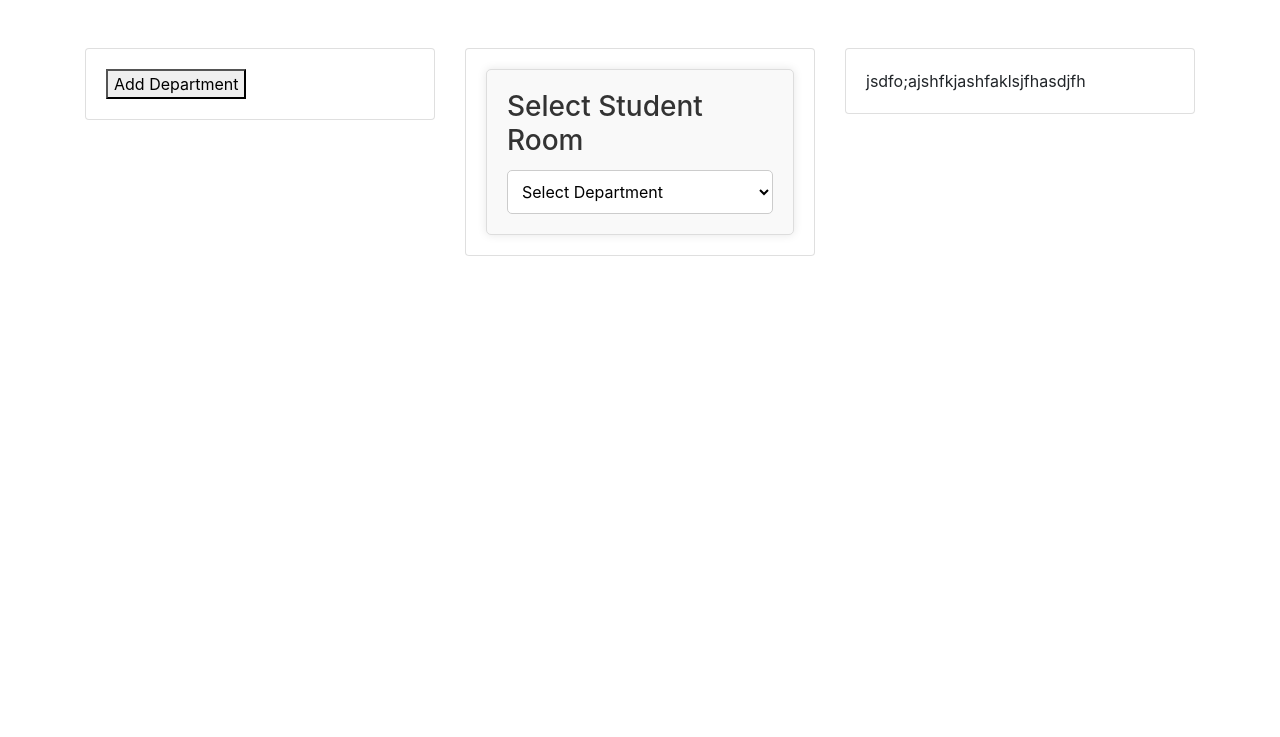
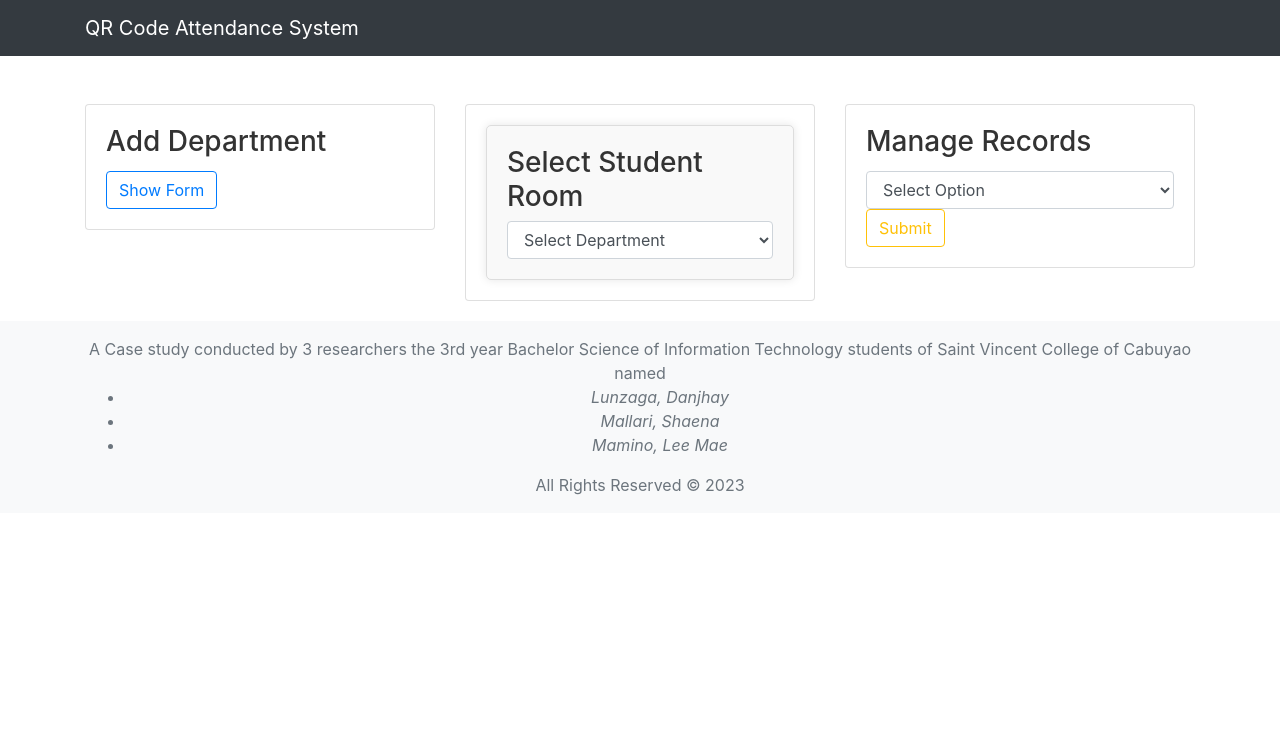
Before and after one commit to inamonanymous/case_study_lunzaga_mamino_mallari, a Flask app: page /dashboard in a window 1280 px wide. Shown: the top 737 px of the page. After the commit the page ends 495 px from the top, so only its background shows below. Run offline with Flask 3, Linux system fonts and the light colour scheme; a user stored in the database is signed in; some libraries are stand-ins or nearby versions.

Commit message:
improved ui and added manage records

```diff
--- a/app.py
+++ b/app.py
@@ -1,5 +1,5 @@
 from flask import Flask, request, render_template, redirect, url_for, session, jsonify
-
+from sqlalchemy import and_, or_
 from flask_migrate import Migrate
 import qrcode
 import os
@@ -14,11 +14,128 @@
 app.secret_key = "mamino_mallari_lunzaga"
 migrate = Migrate(app, db)
 
-def generate_file_name(year_folder, section_folder, current_date=date.today().strftime("%Y-%m-%d")):
-    data_folder = os.path.join('attendance_data', year_folder, section_folder)
+def generate_file_name(dept_folder, year_folder, section_folder, current_date=date.today().strftime("%Y-%m-%d")):
+    data_folder = os.path.join('attendance_data', dept_folder, year_folder, section_folder)
     os.makedirs(data_folder, exist_ok=True)
 
     return os.path.join(data_folder, f"attendance_at_{current_date}.csv")
+
+@app.route('/delete-department/<int:id>', methods=['DELETE'])
+def delete_department(id):
+    if 'username' not in session:
+        return redirect(url_for('index'))
+    target_department = Department.query.filter_by(id=id).first()
+    if not target_department:
+        return jsonify({"message": "not deleted"})
+    db.session.delete(target_department)
+    db.session.commit()
+    return jsonify({"message": "deleted"})
+
+@app.route('/filter-departments', methods=['GET'])
+def filter_departments():
+    if 'username' in session:
+        course = request.args.get("course")
+        year = request.args.get("year")
+        section = request.args.get("section")
+
+        query = Department.query
+
+        if course:
+            query = query.filter(Department.course == str(course))
+
+        if year:
+            query = query.filter(Department.year == str(year))
+
+        if section:
+            query = query.filter(Department.section == str(section))
+
+        departments = query.all()
+
+        departments_list = [{
+            'id': i.id,
+            'course': i.course,
+            'year': i.year,
+            'section': i.section,
+        } for i in departments]
+
+        return jsonify(departments_list)
+
+    return redirect(url_for('index'))
+
+@app.route('/filter-students', methods=['GET'])
+def filter_students():
+    if 'username' in session:
+        course = request.args.get("course")
+        year = request.args.get("year")
+        section = request.args.get("section")
+
+        query = db.session.query(
+            Student.firstname,
+            Student.surname,
+            Student.student_number,
+            Department.course,
+            Department.year,
+            Department.section,
+            Student.qrcode
+        ).join(Department, and_(Student.department == Department.id))
+
+        if course:
+            query = query.filter(Department.course == str(course))
+
+        if year:
+            query = query.filter(Department.year == str(year))
+
+        if section:
+            query = query.filter(Department.section == str(section))
+
+
+        students = query.all()
+
+        students_list = [{
+            'student_firstname': i.firstname,
+            'student_surname': i.surname,
+            'student_number': i.student_number,
+            'department_course': i.course,
+            'department_year': i.year,
+            'department_section': i.section,
+            'student_qrcode': i.qrcode
+        } for i in students]
+
+        return jsonify(students_list)
+
+    return redirect(url_for('index'))
+
+@app.route('/manage-records')
+def manage_records():
+    if 'username' in session:
+        option = request.args.get("manage-records-select")
+        department_courses = Department.query.with_entities(Department.course).distinct().all()
+        department_years = Department.query.with_entities(Department.year).distinct().all()
+        department_sections = Department.query.with_entities(Department.section).distinct().all()
+        if option=="1":
+            departments = Department.query.all()
+            return render_template('manage-department.html', departments=departments,
+                                department_courses=department_courses,
+                                department_years=department_years,
+                                department_sections=department_sections)
+
+        students = Student.query.\
+            with_entities(Student.firstname,
+                      Student.surname,
+                      Student.student_number,
+                      Department.course,
+                      Department.year,
+                      Department.section,
+                      Student.qrcode
+                      ).\
+            join(Department, Student.department == Department.id).all()
+
+        return render_template('manage-students.html',
+                               students=students,
+                               department_courses=department_courses,
+                               department_years=department_years,
+                               department_sections=department_sections)
+    return redirect(url_for('index'))
 
 @app.route('/')
 def index():
@@ -183,7 +300,7 @@
         if student:
             student_dept = Department.query.filter_by(id=student.department).first()
             current_date = date.today().strftime("%Y-%m-%d")
-            filename = generate_file_name(student_dept.year, student_dept.section, current_date)
+            filename = generate_file_name(student_dept.course, student_dept.year, student_dept.section, current_date)
 
             # Check if the CSV file exists
             if not os.path.exists(filename):
@@ -213,7 +330,7 @@
                 with open(filename, mode='a', newline='') as csv_file:
                     csv_writer = csv.DictWriter(csv_file, fieldnames=data[0].keys())
                     csv_writer.writerows(data)
-                return f"Student added to CSV file at {student_dept.year}, Year and {student_dept.section}, Section"
+                return f"Student added to CSV file at Course: ({student_dept.course}), Year: ({student_dept.year}) and Section:  ({student_dept.section})"
             else:
                 return "Student already in CSV file."
 
--- a/attendance_data/1st/1a1/attendance_at_2023-11-10.csv
+++ /dev/null
@@ -1,2 +0,0 @@
-student_number,firstname,surname,department
-goatpg,Steph,Curry,1
--- a/attendance_data/2nd/2a1/attendance_at_2023-10-04.csv
+++ /dev/null
@@ -1,2 +0,0 @@
-student_number,firstname,surname,department
-unique123,Kyrie,Irving,Educ
--- a/attendance_data/3rd/3a3/attendance_at_2023-10-04.csv
+++ /dev/null
@@ -1,3 +0,0 @@
-
-AY2021-00001,Lee Mae,Mamino,IT
-AY2021-00010,Shaena ,Mallari,CS
--- a/attendance_data/3rd/3a3/attendance_at_2023-10-11.csv
+++ /dev/null
@@ -1,3 +0,0 @@
-student_number,firstname,surname,department
-AY2021-00010,Shaena ,Mallari,CS
-AY2021-00678,Danjhay,Lunxaga,IT
--- a/attendance_data/4th/4a4/attendance_at_2023-10-10.csv
+++ /dev/null
@@ -1,2 +0,0 @@
-student_number,firstname,surname,department
-rapper420,Al,James,BSdrugs
--- a/attendance_data/3rd/3a4/attendance_at_2023-10-11.csv
+++ b/attendance_data/BSCE/1st/ARDUINO/attendance_at_2023-11-14.csv
@@ -1,2 +1,2 @@
 student_number,firstname,surname,department
-goatpg,Steph,Curry,IT
+Chivalry,Trevor,Ariza,15
--- /dev/null
+++ b/attendance_data/BSIT/3rd/3a3/attendance_at_2023-11-14.csv
@@ -0,0 +1,3 @@
+student_number,firstname,surname,department
+AY2021-00752,Stephen Joaquin,Aguilar,13
+Voldemort,Trial,Error,13
--- a/templates/dashboard.html
+++ b/templates/dashboard.html
@@ -1,15 +1,13 @@
 {% extends "layout.html" %}
 {% block body %}
 
-<link rel="stylesheet" href="https://stackpath.bootstrapcdn.com/bootstrap/4.3.1/css/bootstrap.min.css">
+
 
 <style>
-    /* Additional styles can be added here */
     .card {
-        margin-bottom: 20px; /* Adds spacing between cards */
+        margin-bottom: 20px;
     }
 
-    /* Your existing styles */
     .select_department_div {
         max-width: 400px;
         margin: 0 auto;
@@ -24,7 +22,7 @@
         color: #333;
     }
 
-    select {
+    select, input {
         width: 100%;
         padding: 10px;
         margin-top: 5px;
@@ -33,7 +31,7 @@
         background-color: #fff;
     }
 
-    #submit {
+    .btn-custom {
         display: block;
         margin-top: 10px;
         padding: 10px 20px;
@@ -44,11 +42,11 @@
         cursor: pointer;
     }
 
-    #submit:hover {
+    .btn-custom:hover {
         background-color: #0056b3;
     }
 
-    a button {
+    .btn-link-custom {
         display: block;
         margin-top: 20px;
         padding: 10px 20px;
@@ -59,29 +57,32 @@
         text-decoration: none;
     }
 
-    a button:hover {
+    .btn-link-custom:hover {
         background-color: #0056b3;
     }
 </style>
 
+
 <div class="container mt-5">
     <div class="row">
+
         <!-- First Column -->
         <div class="col-md-4">
             <div class="card">
                 <div class="card-body">
-                    <button onclick="showDeptForm(this)">
-                        Add Department
+                    <h3 class="card-title">Add Department</h3>
+                    <button class="btn btn-outline-primary" onclick="showDeptForm(this)">
+                        Show Form
                     </button>
                     <div id="department-form" style="display: none;">
                         <form action="/save-department" method="post">
-                            <label for="course">Course: </label>
-                            <input type="text" id="course" name="course"><br>
-                            <label for="year">Year: </label>
-                            <input type="text" id="year" name="year"><br>
-                            <label for="section">Section: </label>
-                            <input type="text" id="section" name="section"><br>
-                            <button type="submit">Submit</button>
+                            <label for="course">Course:</label>
+                            <input type="text" id="course" name="course" class="form-control"><br>
+                            <label for="year">Year:</label>
+                            <input type="text" id="year" name="year" class="form-control"><br>
+                            <label for="section">Section:</label>
+                            <input type="text" id="section" name="section" class="form-control"><br>
+                            <button type="submit" class="btn btn-outline-primary">Submit</button>
                         </form>
                     </div>
                 </div>
@@ -95,7 +96,7 @@
                     <form action="/get-section" method="POST" class="select_department_div">
                         <div>
                             <h3>Select Student Room</h3>
-                            <select id="deptSelect" name="dept">
+                            <select id="deptSelect" name="dept" class="form-control">
                                 <option value="" disabled selected>Select Department</option>
                                 {% for i in department_courses %}
                                     {% for j in i %}
@@ -106,23 +107,19 @@
                         </div>
                         <div id="sectionDropdown" style="display: none;">
                             <h3>Select Student Level</h3>
-                            <select id="yearSelect" name="year">
+                            <select id="yearSelect" name="year" class="form-control">
                                 <option value="" disabled selected>Select Year</option>
-                                {% for i in department_years %}
-                                    {% for j in i %}
-                                        <option value="{{ j }}">{{ j }}</option>
-                                    {% endfor %}
-                                {% endfor %}
+                                <!-- Options will be dynamically added here -->
                             </select>
                         </div>
                         <div id="sectionDropdown1" style="display: none;">
                             <h3>Select a Section</h3>
-                            <select name="section">
+                            <select name="section" class="form-control">
                                 <option value="" disabled selected>Select Section</option>
                                 <!-- Options will be dynamically added here -->
                             </select>
                         </div>
-                        <input type="submit" id="submit" value="Submit" style="display: none;">
+                        <input type="submit" id="submit" value="Submit" class="btn btn-outline-primary" style="display: none;">
                     </form>
                 </div>
             </div>
@@ -132,18 +129,38 @@
         <div class="col-md-4">
             <div class="card">
                 <div class="card-body">
-                    <!-- Content for the third container -->
-                    jsdfo;ajshfkjashfaklsjfhasdjfh
+                    <h3 class="card-title">Manage Records</h3>
+                    <form action="manage-records">
+                        <select name="manage-records-select" id="manage-records-select" class="form-control">
+                            <option value="" selected disabled>Select Option</option>
+                            <option value="0">Student</option>
+                            <option value="1">Department</option>
+                        </select>
+                        <button type="submit" name="recordBtn" class="btn btn-outline-warning">Submit</button>
+                    </form>
                 </div>
             </div>
         </div>
+
     </div>
 </div>
-
 
 {% block javascript %}
 <script>
     $(document).ready(function () {
+        $('#manage-records-select').change(function (){
+            var manageRecordsSelect = $(this).val();
+            if (manageRecordsSelect==="0"){
+
+            } else if (manageRecordsSelect==="1") {
+
+            } else {
+                console.log(false);
+            }
+        });
+
+
+
         $('#deptSelect').change(function () {
             var selectedDept = $(this).val();
             var sectionOptions = '<option value="" disabled selected>Select Section</option>';
--- a/templates/layout.html
+++ b/templates/layout.html
@@ -3,8 +3,8 @@
 <head>
     <meta charset="UTF-8">
     <meta name="viewport" content="width=device-width, initial-scale=1.0">
+    <link rel="stylesheet" href="https://stackpath.bootstrapcdn.com/bootstrap/4.3.1/css/bootstrap.min.css">
     <script src="https://code.jquery.com/jquery-3.6.0.min.js"></script>
-
     <title>QR Code Attendance System</title>
 
     <style>
@@ -19,11 +19,42 @@
 
             /* Center content vertically and horizontally using flexbox */
 
-            }
-    </style>
+        }
+        </style>
 </head>
 <body>
+
+    <header class="navbar navbar-dark bg-dark">
+        <div class="container">
+            <a class="navbar-brand" href="/dashboard">QR Code Attendance System</a>
+        </div>
+    </header>
     {% block body %} {% endblock %}
+    <!-- Add this code at the end of your file, inside the body block -->
+
+    <footer class="footer mt-auto py-3 bg-light">
+        <div class="container text-center">
+            <span class="text-muted">
+                A Case study conducted by 3 researchers the 3rd year Bachelor
+                Science of Information Technology students of Saint Vincent College
+                of Cabuyao named
+                <ul>
+                    <li>
+                        <i>Lunzaga, Danjhay</i>
+                    </li>
+                    <li>
+                        <i>Mallari, Shaena</i>
+                    </li>
+                    <li>
+                        <i>Mamino, Lee Mae</i>
+                    </li>
+                </ul>
+                All Rights Reserved &copy; 2023
+            </span>
+
+        </div>
+    </footer>
+
     <script src="https://cdn.jsdelivr.net/npm/axios/dist/axios.min.js"></script>
 </body>
 </html>
```
Also changed, not shown: templates/manage-department.html (added, +136 -0 lines), templates/manage-students.html (added, +145 -0 lines), templates/student-form.html (+18 -33 lines), templates/students.html (+24 -40 lines), instance/sqlite.db, static/qrcodes/Chivalry.png (added), static/qrcodes/Voldemort.png (added), static/qrcodes/smoke420.png (added).
